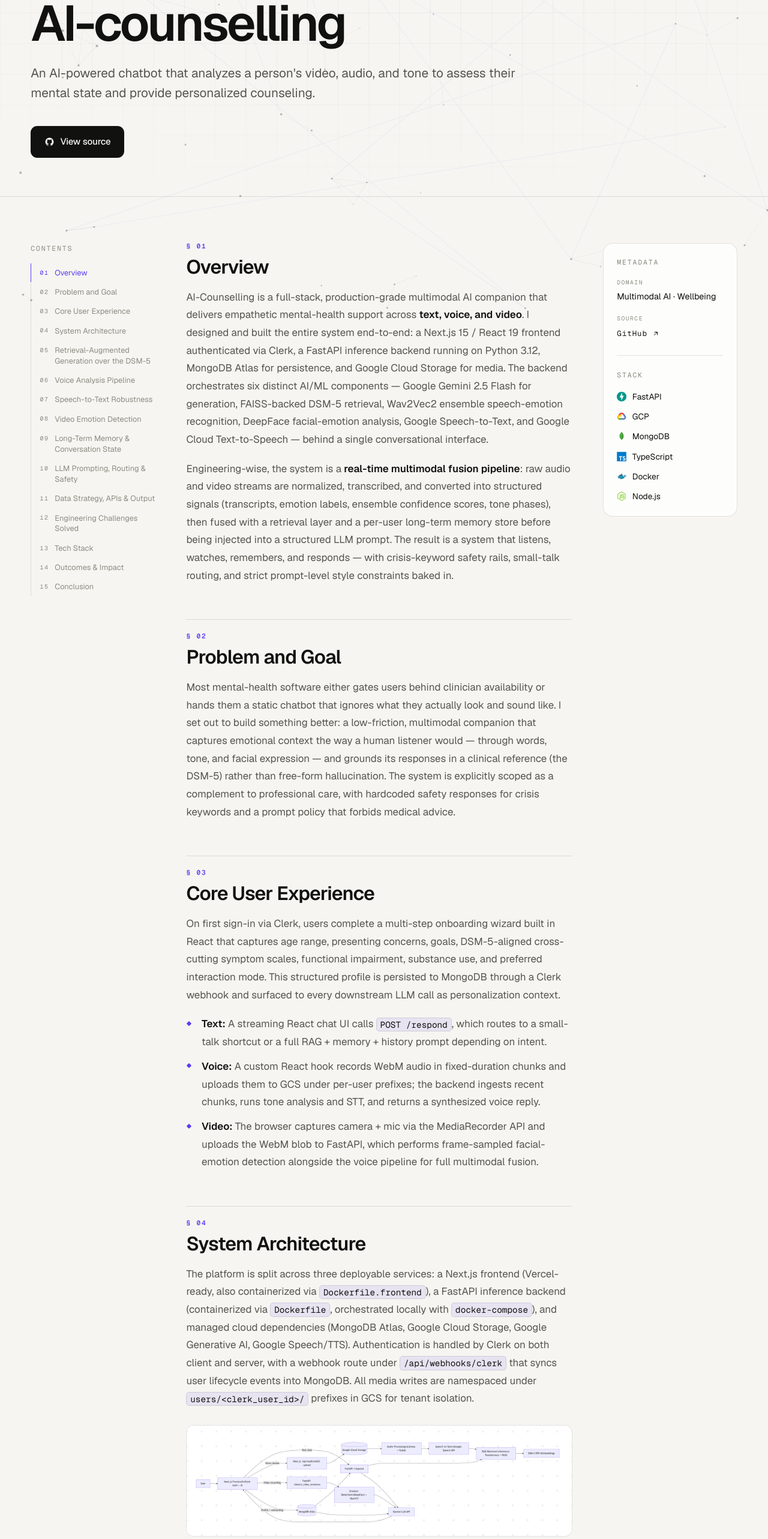
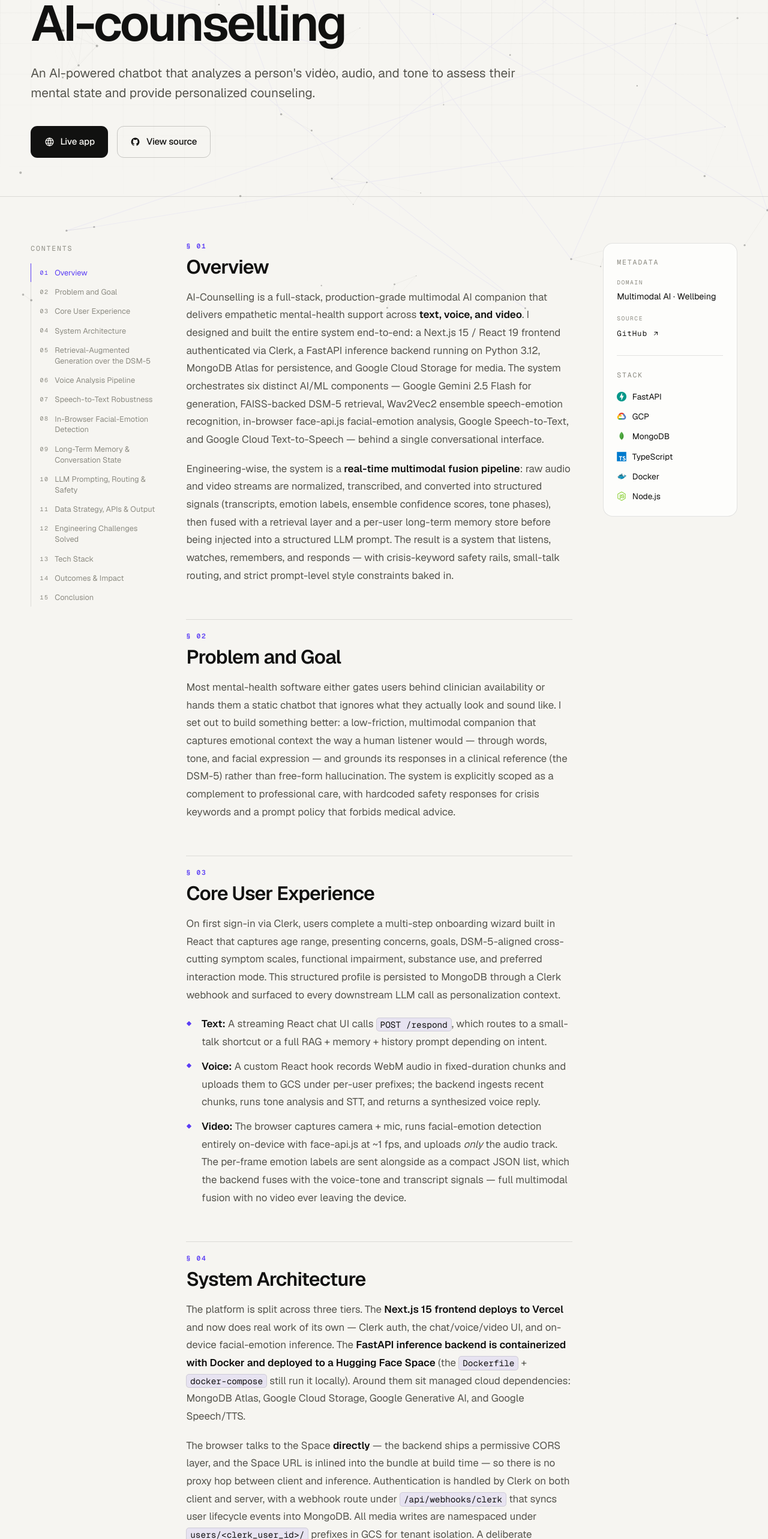
Before and after one commit to madhusiddharths/Portfolio, a Next.js app: page /work/ai-counselling/ in a window 1280 px wide. Shown: the part 235-2800 px from the top of the page at 60% size. Built offline with nearby package versions, Linux system fonts and the light colour scheme.

Commit message:
updated ai councelling html page

```diff
--- a/app/work/[slug]/page.tsx
+++ b/app/work/[slug]/page.tsx
@@ -10,7 +10,7 @@ import {
 import { loadCaseStudy } from "@/lib/case-study";
 import { CaseStudyToc } from "@/components/case-study-toc";
 import { ReadingProgress } from "@/components/reading-progress";
-import { GithubIcon, ArrowUpRight, ArrowIcon, LockIcon } from "@/components/icons";
+import { GithubIcon, ArrowUpRight, ArrowIcon, LockIcon, LiveIcon } from "@/components/icons";
 import "./fieldnotes.css";
 
 type Params = { slug: string };
@@ -78,8 +78,13 @@ export default async function CaseStudyPage({
           <p className="cs-summary">{project.summary}</p>
 
           <div className="cs-hero-actions">
+            {project.live && (
+              <a href={project.live} target="_blank" rel="noopener noreferrer" className="btn btn-primary" data-cursor="live">
+                <LiveIcon width={17} height={17} /> Live app
+              </a>
+            )}
             {project.repo ? (
-              <a href={project.repo} target="_blank" rel="noopener noreferrer" className="btn btn-primary" data-cursor="source">
+              <a href={project.repo} target="_blank" rel="noopener noreferrer" className={`btn ${project.live ? "btn-ghost" : "btn-primary"}`} data-cursor="source">
                 <GithubIcon width={17} height={17} /> View source
               </a>
             ) : (
--- a/components/icons.tsx
+++ b/components/icons.tsx
@@ -67,6 +67,16 @@ export function MoonIcon(props: IconProps) {
   );
 }
 
+export function LiveIcon(props: IconProps) {
+  return (
+    <svg viewBox="0 0 24 24" fill="none" stroke="currentColor" strokeWidth="1.8" strokeLinecap="round" strokeLinejoin="round" aria-hidden="true" {...props}>
+      <circle cx="12" cy="12" r="9" />
+      <path d="M3.6 9h16.8M3.6 15h16.8" />
+      <path d="M12 3a14 14 0 0 1 0 18M12 3a14 14 0 0 0 0 18" />
+    </svg>
+  );
+}
+
 export function LockIcon(props: IconProps) {
   return (
     <svg viewBox="0 0 24 24" fill="none" stroke="currentColor" strokeWidth="1.8" strokeLinecap="round" strokeLinejoin="round" aria-hidden="true" {...props}>
--- a/content/ai-counselling.html
+++ b/content/ai-counselling.html
@@ -4,9 +4,9 @@
         AI-Counselling is a full-stack, production-grade multimodal AI companion that delivers empathetic mental-health
         support across <strong>text, voice, and video</strong>. I designed and built the entire system end-to-end: a Next.js 15 / React 19
         frontend authenticated via Clerk, a FastAPI inference backend running on Python 3.12, MongoDB Atlas for persistence,
-        and Google Cloud Storage for media. The backend orchestrates six distinct AI/ML components — Google Gemini 2.5 Flash
-        for generation, FAISS-backed DSM-5 retrieval, Wav2Vec2 ensemble speech-emotion recognition, DeepFace facial-emotion
-        analysis, Google Speech-to-Text, and Google Cloud Text-to-Speech — behind a single conversational interface.
+        and Google Cloud Storage for media. The system orchestrates six distinct AI/ML components — Google Gemini 2.5 Flash
+        for generation, FAISS-backed DSM-5 retrieval, Wav2Vec2 ensemble speech-emotion recognition, in-browser face-api.js
+        facial-emotion analysis, Google Speech-to-Text, and Google Cloud Text-to-Speech — behind a single conversational interface.
       </p>
       <p>
         Engineering-wise, the system is a <strong>real-time multimodal fusion pipeline</strong>: raw audio and video streams are
@@ -40,23 +40,31 @@
       <ul>
         <li><strong>Text:</strong> A streaming React chat UI calls <code>POST /respond</code>, which routes to a small-talk shortcut or a full RAG + memory + history prompt depending on intent.</li>
         <li><strong>Voice:</strong> A custom React hook records WebM audio in fixed-duration chunks and uploads them to GCS under per-user prefixes; the backend ingests recent chunks, runs tone analysis and STT, and returns a synthesized voice reply.</li>
-        <li><strong>Video:</strong> The browser captures camera + mic via the MediaRecorder API and uploads the WebM blob to FastAPI, which performs frame-sampled facial-emotion detection alongside the voice pipeline for full multimodal fusion.</li>
+        <li><strong>Video:</strong> The browser captures camera + mic, runs facial-emotion detection entirely on-device with face-api.js at ~1 fps, and uploads <em>only</em> the audio track. The per-frame emotion labels are sent alongside as a compact JSON list, which the backend fuses with the voice-tone and transcript signals — full multimodal fusion with no video ever leaving the device.</li>
       </ul>
     </section>
 
     <section class="content-section">
       <h2>System Architecture</h2>
       <p>
-        The platform is split across three deployable services: a Next.js frontend (Vercel-ready, also containerized via
-        <code>Dockerfile.frontend</code>), a FastAPI inference backend (containerized via <code>Dockerfile</code>, orchestrated locally with
-        <code>docker-compose</code>), and managed cloud dependencies (MongoDB Atlas, Google Cloud Storage, Google Generative AI,
-        Google Speech/TTS). Authentication is handled by Clerk on both client and server, with a webhook route under
-        <code>/api/webhooks/clerk</code> that syncs user lifecycle events into MongoDB. All media writes are namespaced under
-        <code>users/&lt;clerk_user_id&gt;/</code> prefixes in GCS for tenant isolation.
+        The platform is split across three tiers. The <strong>Next.js 15 frontend deploys to Vercel</strong> and now does real work
+        of its own — Clerk auth, the chat/voice/video UI, and on-device facial-emotion inference. The
+        <strong>FastAPI inference backend is containerized with Docker and deployed to a Hugging Face Space</strong> (the
+        <code>Dockerfile</code> + <code>docker-compose</code> still run it locally). Around them sit managed cloud dependencies:
+        MongoDB Atlas, Google Cloud Storage, Google Generative AI, and Google Speech/TTS.
+      </p>
+      <p>
+        The browser talks to the Space <strong>directly</strong> — the backend ships a permissive CORS layer, and the Space URL is
+        inlined into the bundle at build time — so there is no proxy hop between client and inference. Authentication is handled by
+        Clerk on both client and server, with a webhook route under <code>/api/webhooks/clerk</code> that syncs user lifecycle
+        events into MongoDB. All media writes are namespaced under <code>users/&lt;clerk_user_id&gt;/</code> prefixes in GCS for
+        tenant isolation. A deliberate architectural decision — moving facial-emotion detection from the server into the browser —
+        let the backend image drop TensorFlow, OpenCV, and the DeepFace detector models, shrinking it from <strong>~6–8 GB to ~2.5 GB</strong>
+        so it fits a free-tier Space and wakes from idle quickly.
       </p>
       <figure>
-        <img src="/img/ai_counceling/architecture_light.png" alt="AI-Counselling architecture diagram" />
-        <figcaption>Figure 1: End-to-end architecture — Next.js client, FastAPI inference layer, and managed cloud dependencies fused through a shared multimodal prompt.</figcaption>
+        <img src="/img/ai_counceling/architecture.svg" alt="AI-Counselling architecture diagram — browser/Vercel tier, FastAPI inference on Hugging Face Spaces, and managed cloud services" />
+        <figcaption>Figure 1: End-to-end architecture — a Next.js/Vercel browser tier (with in-browser face-api.js emotion detection), a FastAPI inference layer on Hugging Face Spaces, and managed cloud services, fused through a shared multimodal Gemini prompt.</figcaption>
       </figure>
     </section>
 
@@ -118,17 +126,20 @@
     </section>
 
     <section class="content-section">
-      <h2>Video Emotion Detection</h2>
+      <h2>In-Browser Facial-Emotion Detection</h2>
       <p>
-        Uploaded video is decoded with OpenCV. Rather than analyzing every frame, the pipeline samples at <strong>~1 fps up to a 60-frame
-        cap</strong>, computing a stride from the source FPS, which keeps end-to-end latency bounded regardless of clip length.
+        Facial-emotion detection runs <strong>entirely in the browser</strong> with face-api.js (<code>@vladmandic/face-api</code>),
+        so a user's camera feed never leaves their device. The library and its two models — <strong>TinyFaceDetector</strong> (face
+        localization) and <strong>FaceExpressionNet</strong> (7-class expression head) — are <strong>dynamically imported</strong> so they
+        never load during SSR, and the weights are served statically from <code>/public/models</code> and cached once per page.
       </p>
       <p>
-        Each sampled frame is run through <strong>DeepFace</strong> with <code>enforce_detection=False</code> so motion blur or off-angle frames
-        degrade gracefully into a "No face" label instead of throwing. Per-frame labels are aggregated by frequency to produce
-        a dominant emotion, and the frontend can additionally pre-compute frame-level emotions in-browser and pass them to the
-        backend via the <code>client_emotions</code> form field — a hybrid edge/server design that lets the backend skip redundant inference
-        when the client has already done the work.
+        During a live session a lightweight loop runs at <strong>~1 fps</strong>: it grabs the current video frame, detects a single
+        face, takes the top expression, and keeps it only when its probability clears a <strong>0.3 confidence gate</strong> — filtering
+        out blurry or ambiguous frames. The accepted labels accumulate in memory and are sent to the backend as a compact
+        <code>client_emotions</code> JSON list, where they're aggregated by frequency into a single dominant emotion that feeds the
+        fusion prompt. This <strong>edge-compute design</strong> is what let the backend shed TensorFlow, OpenCV, and DeepFace — it removes
+        per-frame server round-trips entirely and keeps inference latency on the client, where the frames already are.
       </p>
     </section>
 
@@ -147,10 +158,10 @@
     <section class="content-section">
       <h2>LLM Prompting, Routing & Safety</h2>
       <p>
-        The orchestration layer fuses five distinct signals — user transcript, facial-emotion summary, Wav2Vec2 tone phases,
-        DSM-5 retrieval chunks, onboarding profile, recent chat history, and long-term memory summary — into a single
-        structured Gemini 2.5 Flash prompt with explicit style rules (match the user's energy, cap at 3 sentences, never give
-        medical advice, never lecture).
+        The orchestration layer fuses seven distinct signals — user transcript, browser-computed facial-emotion summary,
+        Wav2Vec2 tone phases, DSM-5 retrieval chunks, onboarding profile, recent chat history, and long-term memory summary —
+        into a single structured Gemini 2.5 Flash prompt with explicit style rules (match the user's energy, cap at 3 sentences,
+        never give medical advice, never lecture).
       </p>
       <p>
         Two routing layers sit in front of generation: a <strong>crisis-keyword detector</strong> short-circuits to a hardcoded safety
@@ -173,10 +184,9 @@
       </p>
       <ul>
         <li><code>POST /respond</code> — text chat with crisis routing, small-talk routing, RAG context, recent history, and long-term memory.</li>
-        <li><code>POST /detect_video_emotions</code> — accepts a video upload, runs facial-emotion sampling + tone analysis + STT + Gemini fusion.</li>
+        <li><code>POST /detect_video_emotions</code> — accepts the session audio plus the browser's <code>client_emotions</code> list; runs tone analysis + STT, fuses them with the supplied face emotions through Gemini, and returns the reply with TTS audio.</li>
         <li><code>POST /process_multimodal</code> — combines GCS-stored voice frames with frontend-collected video emotions for low-latency multimodal turns.</li>
         <li><code>GET /process_speech</code> — batch-processes a user's recent GCS audio chunks and returns transcript, tone, response, and TTS audio.</li>
-        <li><code>POST /analyze_frame</code> — single-frame DeepFace inference for live edge-side emotion previews.</li>
         <li><code>POST /api/audio</code> &amp; <code>POST /api/uploadVideo</code> — Clerk-authenticated Next.js routes that stream media into GCS.</li>
         <li><code>POST /api/webhooks/clerk</code> — verifies Svix-signed Clerk webhooks and syncs user lifecycle into MongoDB.</li>
       </ul>
@@ -191,19 +201,20 @@
         <li><strong>Unbounded conversation context:</strong> Stuffing full history into every prompt explodes cost and latency. Solved with a Gemini-summarized rolling user profile, separating long-term identity from short-term turn context.</li>
         <li><strong>Off-topic clinical responses to small talk:</strong> Early prototypes responded to "hi" with therapy frameworks. Added a small-talk classifier and a separate, strict casual-reply prompt path.</li>
         <li><strong>Crisis safety:</strong> Implemented deterministic keyword routing that bypasses the LLM entirely for self-harm indicators, returning a fixed, professionally-framed safety response — no model output, no risk of an unsafe completion.</li>
+        <li><strong>Fitting a heavy ML backend on free infra:</strong> A server-side DeepFace + OpenCV + TensorFlow vision stack pushed the image past what a free-tier host could run. Moved facial-emotion inference into the browser with face-api.js, cutting the backend image from ~6–8 GB to ~2.5 GB, eliminating per-frame upload round-trips, and keeping camera frames on-device for privacy.</li>
       </ul>
     </section>
 
     <section class="content-section">
       <h2>Tech Stack</h2>
       <ul>
-        <li><strong>Frontend:</strong> Next.js 15 (App Router), React 19, TypeScript, Tailwind CSS, Clerk (auth + webhooks), MediaRecorder API.</li>
+        <li><strong>Frontend:</strong> Next.js 15 (App Router), React 19, TypeScript, Tailwind CSS, Clerk (auth + webhooks), MediaRecorder API, react-markdown + KaTeX for chat rendering.</li>
         <li><strong>Backend:</strong> FastAPI, Uvicorn, Python 3.12, Pydantic, structured logging with stdout/stderr redirection.</li>
-        <li><strong>AI / ML:</strong> Google Gemini 2.5 Flash, Wav2Vec2 (HuggingFace Transformers + PyTorch), DeepFace, Sentence Transformers (<code>all-mpnet-base-v2</code>), FAISS (<code>IndexFlatIP</code>).</li>
+        <li><strong>AI / ML:</strong> Google Gemini 2.5 Flash, Wav2Vec2 (HuggingFace Transformers + PyTorch), Sentence Transformers (<code>all-mpnet-base-v2</code>), FAISS (<code>IndexFlatIP</code>).</li>
         <li><strong>Speech &amp; Audio:</strong> Librosa, pydub, FFmpeg, Google SpeechRecognition, Google Cloud Text-to-Speech.</li>
-        <li><strong>Vision:</strong> OpenCV for frame sampling and decoding.</li>
+        <li><strong>Vision (browser):</strong> face-api.js (<code>@vladmandic/face-api</code>) — TinyFaceDetector + FaceExpressionNet — running fully on-device, with no server-side computer-vision dependencies.</li>
         <li><strong>Data &amp; Storage:</strong> MongoDB Atlas (PyMongo + Mongoose), Google Cloud Storage with Application Default Credentials.</li>
-        <li><strong>Infra &amp; DevOps:</strong> Dockerfile + Dockerfile.frontend, docker-compose, Vercel deployment config, pre-commit hooks, ESLint.</li>
+        <li><strong>Infra &amp; DevOps:</strong> Hugging Face Spaces (Docker SDK) for the backend, Vercel for the frontend, Dockerfile + docker-compose for local orchestration, pre-commit hooks, ESLint.</li>
       </ul>
       <p>
         The ML stack is intentionally modular: every modality emits interpretable intermediate outputs (transcripts, emotion phases,
@@ -216,10 +227,11 @@
       <h2>Outcomes &amp; Impact</h2>
       <ul>
         <li>Shipped a working, end-to-end multimodal AI product spanning <strong>frontend, backend, ML, data, and cloud infrastructure</strong> — designed, implemented, and deployed solo.</li>
-        <li>Integrated <strong>6 distinct AI/ML systems</strong> (Gemini, Wav2Vec2, DeepFace, MPNet/FAISS RAG, Google STT, Google TTS) behind a single conversational interface with shared safety and personalization layers.</li>
+        <li>Integrated <strong>6 distinct AI/ML systems</strong> (Gemini, Wav2Vec2, face-api.js, MPNet/FAISS RAG, Google STT, Google TTS) behind a single conversational interface with shared safety and personalization layers.</li>
         <li>Built a fault-tolerant audio pipeline that recovers from partial browser uploads via FFmpeg salvage, eliminating a major real-world failure mode.</li>
-        <li>Reduced inference latency on video turns by sampling frames at ~1 fps with a 60-frame cap and supporting client-side emotion pre-computation, avoiding redundant DeepFace inference server-side.</li>
+        <li>Cut the backend container from <strong>~6–8 GB to ~2.5 GB</strong> by moving facial-emotion inference into the browser with face-api.js — dropping TensorFlow, OpenCV, and DeepFace, removing per-frame server round-trips, and keeping camera frames fully on-device.</li>
         <li>Designed a self-contained vector index with manifest-hashed cache invalidation, removing external vector-DB dependencies and keeping retrieval entirely in-process.</li>
+        <li>Deployed the split stack to production-style infra — <strong>FastAPI backend on Hugging Face Spaces (Docker)</strong> and <strong>Next.js frontend on Vercel</strong> — with the browser calling the inference Space directly over CORS.</li>
         <li>Maintained an estimated end-to-end multimodal response latency of <strong>~11 to 30 seconds</strong> per request. The project was initially developed during the <strong>MHacks (University of Michigan)</strong> hackathon.</li>
       </ul>
     </section>
--- a/lib/projects.ts
+++ b/lib/projects.ts
@@ -90,6 +90,7 @@ export type Project = {
   thumb: string;
   repo: string | null;
   paper?: string;
+  live?: string; // live/demo URL — renders a "Live app" button on the case study
   privateRepo?: boolean;
   hasCaseStudy: boolean; // false → routes to /work/coming-soon
   featured?: boolean;
@@ -160,6 +161,8 @@ export const PROJECTS: Project[] = [
     tech: ["FastAPI", "GCP", "MongoDB", "TypeScript", "Docker", "Node.js"],
     thumb: `${IMG}/ai_chatbot.png`,
     repo: "https://github.com/madhusiddharths/aicounselling",
+    // TODO: deployment is building — swap this for the real live URL when ready.
+    live: "/work/coming-soon/",
     hasCaseStudy: true,
     featured: true,
   },
```
Also changed, not shown: public/img/ai_counceling/architecture.svg (added).
